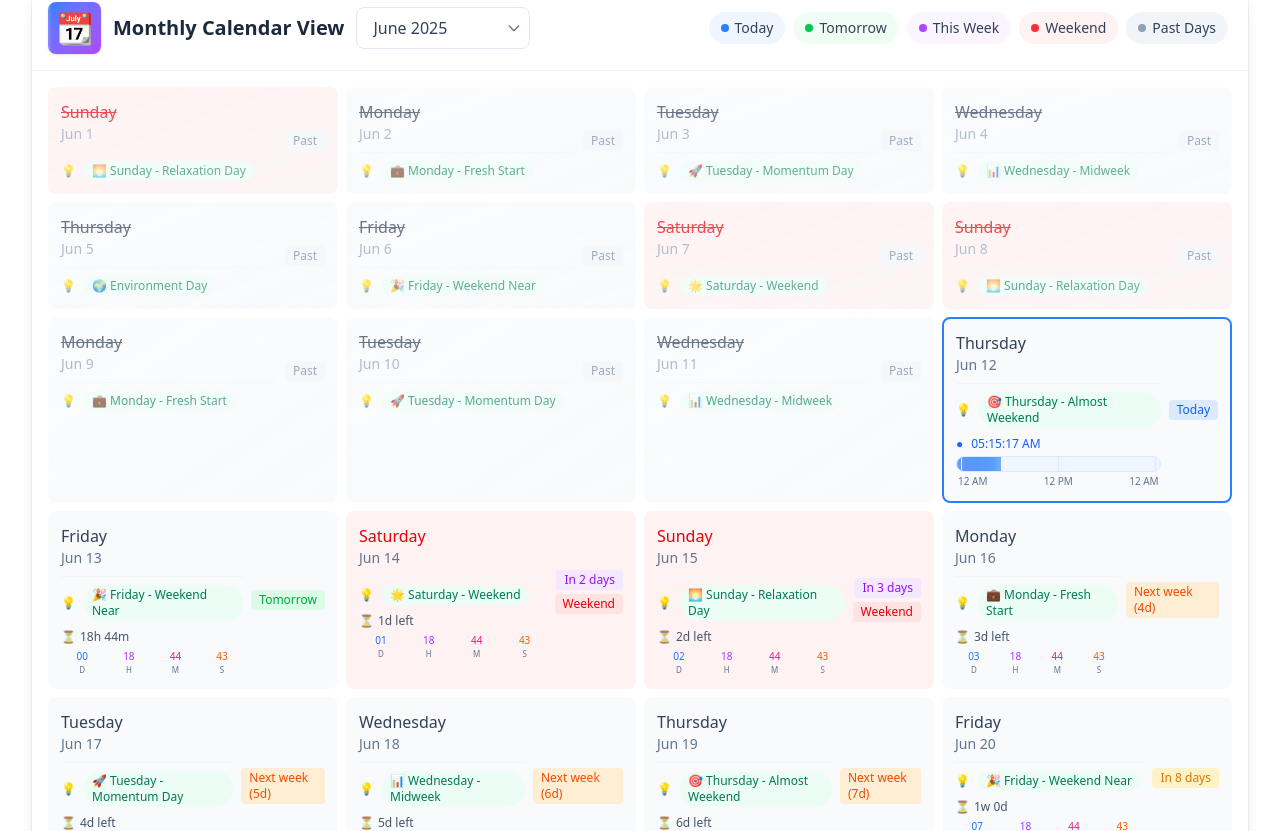
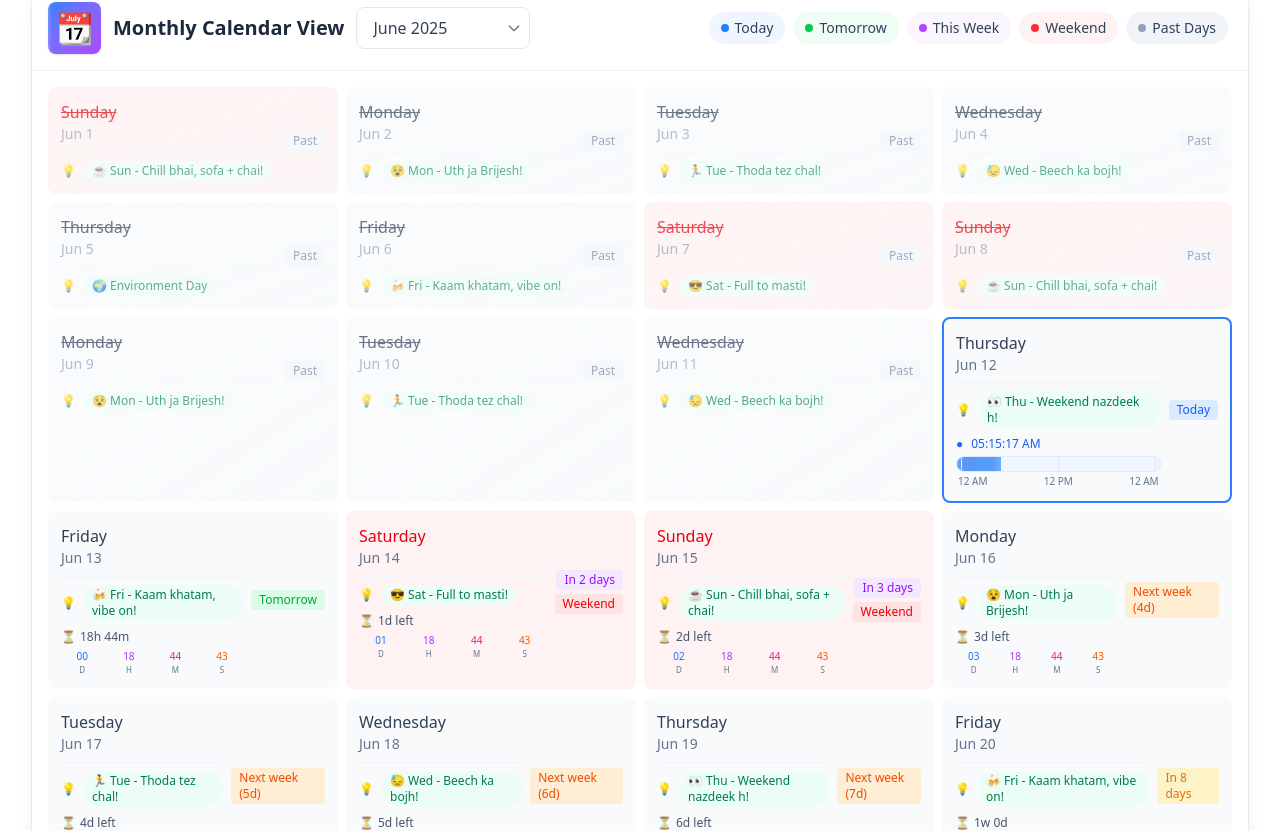
Before and after one commit to programmercodee/date_cal, a React (Vite) app: page / in a window 1280 px wide. Shown: the part 1569-2400 px from the top of the page. Built offline with nearby package versions, Linux system fonts and the light colour scheme.

Commit message:
add my qoutes

```diff
--- a/src/components/WeekdayTracker/index.jsx
+++ b/src/components/WeekdayTracker/index.jsx
@@ -198,13 +198,6 @@ const getHinduCalendarInfo = (date) => {
   const hinduMonth = hinduMonths[hinduMonthIndex];
 
   // Special days and festivals (simplified list)
-  const specialDays = {
-    '1-1': 'नव वर्ष',
-    '15-8': 'स्वतंत्रता दिवस',
-    '26-1': 'गणतंत्र दिवस',
-    '2-10': 'गांधी जयंती',
-    // Add more special days as needed
-  };
 
   const dateKey = `${day}-${month + 1}`;
   const specialDay = specialDays[dateKey];
@@ -239,13 +232,20 @@ const getDayInfo = (date) => {
     '25-12': '🎄 Christmas',
 
     // Day of week specific info
-    '0': '🌅 Sunday - Relaxation Day',
-    '1': '💼 Monday - Fresh Start',
-    '2': '🚀 Tuesday - Momentum Day',
-    '3': '📊 Wednesday - Midweek',
-    '4': '🎯 Thursday - Almost Weekend',
-    '5': '🎉 Friday - Weekend Near',
-    '6': '🌟 Saturday - Weekend'
+    // '0': '🌅 Sunday - Relaxation Day',
+    // '1': '💼 Monday - Fresh Start',
+    // '2': '🚀 Tuesday - Momentum Day',
+    // '3': '📊 Wednesday - Midweek',
+    // '4': '🎯 Thursday - Almost Weekend',
+    // '5': '🎉 Friday - Weekend Near',
+    // '6': '🌟 Saturday - Weekend'
+    '0': '☕ Sun - Chill bhai, sofa + chai!',
+    '1': '😵 Mon - Uth ja Brijesh!',
+    '2': '🏃 Tue - Thoda tez chal!',
+    '3': '😓 Wed - Beech ka bojh!',
+    '4': '👀 Thu - Weekend nazdeek h!',
+    '5': '🍻 Fri - Kaam khatam, vibe on!',
+    '6': '😎 Sat - Full to masti!'
   };
 
   // Check for special day
```
